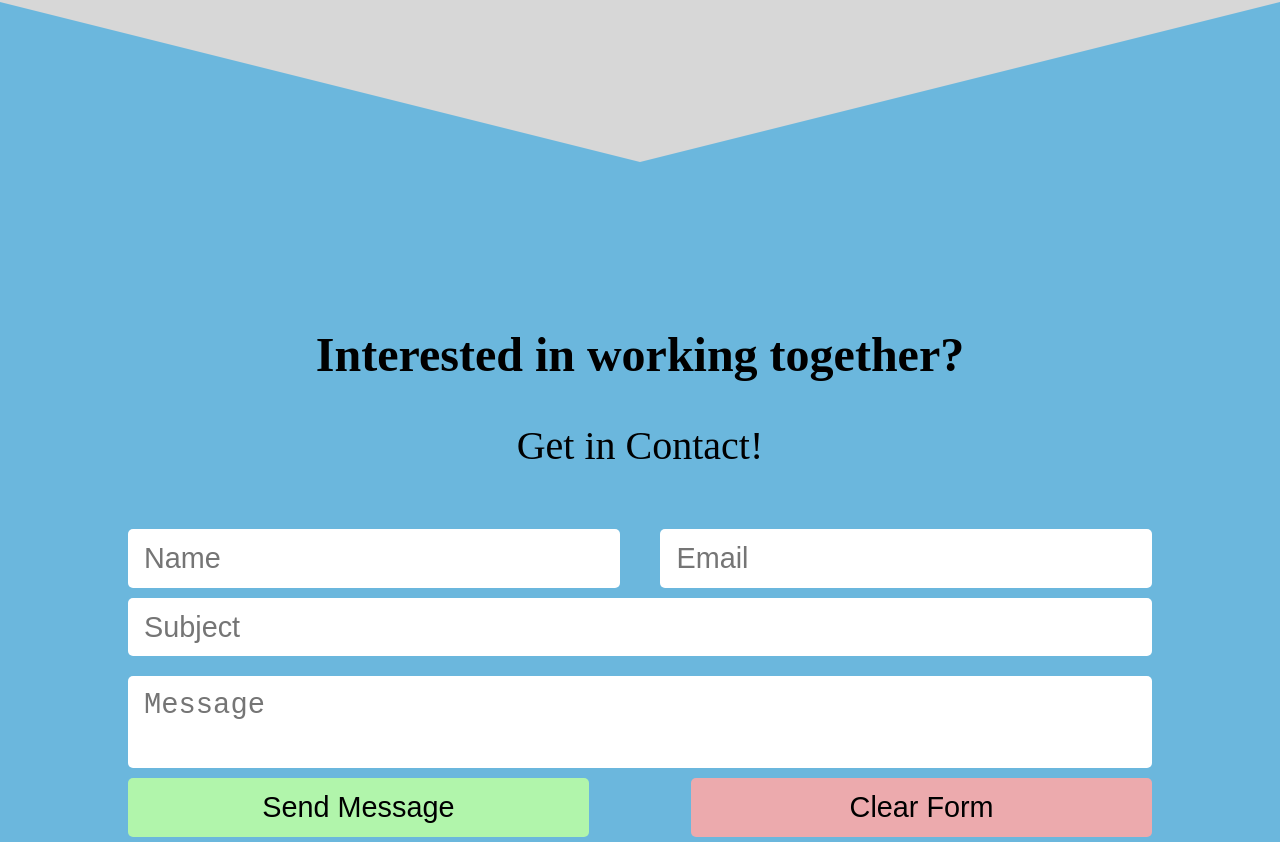
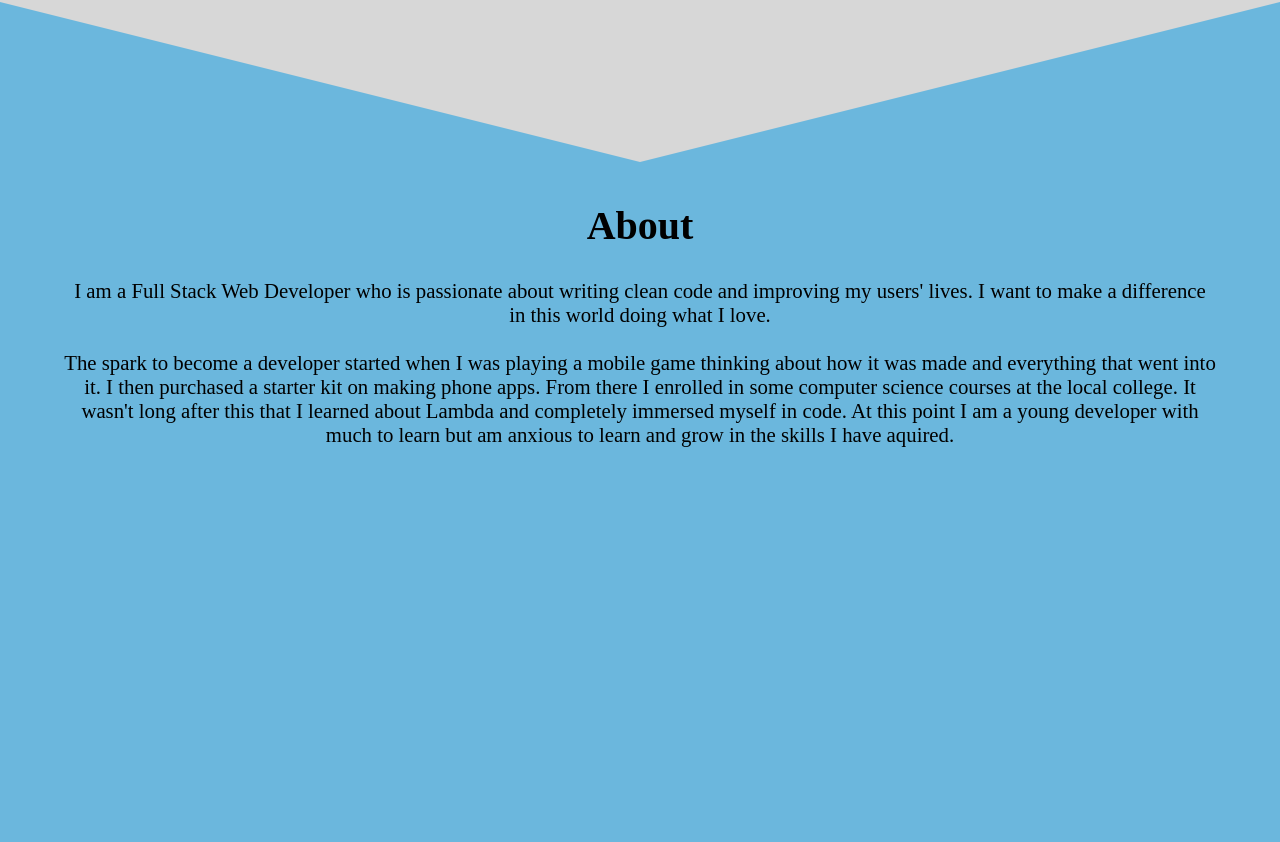
Before and after one commit to McTrip777/jacobPortfolio, a React (Create React App) app in the folder portfolio/: page / in a window 1280 px wide. Shown: the part 638-1480 px from the top of the page. Built offline with nearby package versions, Linux system fonts and the light colour scheme.

Commit message:
About added

```diff
--- a/portfolio/src/App.js
+++ b/portfolio/src/App.js
@@ -2,7 +2,7 @@ import React from 'react';
 import './App.scss';
 import Contact from './contact/Contact';
 // import image from './images/textClip.jpg'
-
+import About from './about/About'
 function App() {
   return (
     <div className="App">
@@ -11,8 +11,10 @@ function App() {
         <h2>PORTFOLIO</h2>
       </div>
       <div className="section2">
-
-        {/* <img src={image} /> */}
+        <About />
+        {/* <Projects /> */}
+      </div>
+      <div className="contact">
         <Contact />
       </div>
     </div>
--- a/portfolio/src/App.scss
+++ b/portfolio/src/App.scss
@@ -29,15 +29,16 @@
   }
   .section2{
     display: flex;
-    flex-direction: column;
-    justify-content: center;
+    // flex-direction: column;
+    // justify-content: center;
     height: 100vh;
     width: 100%;
 
-    img{
-      width:100%;
-      height:100vh;
-      clip-path: polygon(0 -20%, 100% 0, 100% 80%, 0% 100%);
-    }
+  }
+  .contact{
+    height: 100vh;
+    display: flex;
+    justify-content: center;
+    align-items: center;
   }
 }
--- /dev/null
+++ b/portfolio/src/about/About.js
@@ -0,0 +1,29 @@
+import React from 'react'
+import './about.scss'
+
+const About = (props) => {
+    return (
+        <div className="wrapper">
+            <div className="aboutInfo">
+                <div className="aboutTitle">
+                    <h2>About</h2>
+                </div>
+                <p>
+                    I am a Full Stack Web Developer who is passionate about writing
+                    clean code and improving my users' lives. I want to make a
+                        difference in this world doing what I love. <br />
+                    <br />
+                        The spark to become a developer started when I was playing a
+                        mobile game thinking about how it was made and everything that went into
+                        it. I then purchased a starter kit on making phone apps. From
+                        there I enrolled in some computer science courses at the local
+                        college. It wasn't long after this that I learned about Lambda
+                        and completely immersed myself in code. At this point I am a
+                        young developer with much to learn but am anxious to learn and
+                        grow in the skills I have aquired.
+                    </p>
+            </div>
+        </div>
+    )
+}
+export default About
--- /dev/null
+++ b/portfolio/src/about/about.scss
@@ -0,0 +1,16 @@
+.aboutInfo {
+    margin: 2rem 5% 0;
+    width: 90%;
+    line-height: 1.5rem;
+    font-size: 1.3rem;
+    .aboutTitle {
+        display: flex;
+        justify-content: center;
+        align-items: center;
+        height: 8vh;
+        margin: 0 2rem;
+        h2 {
+            font-size: 2.5rem;
+        }
+    }
+}
```
